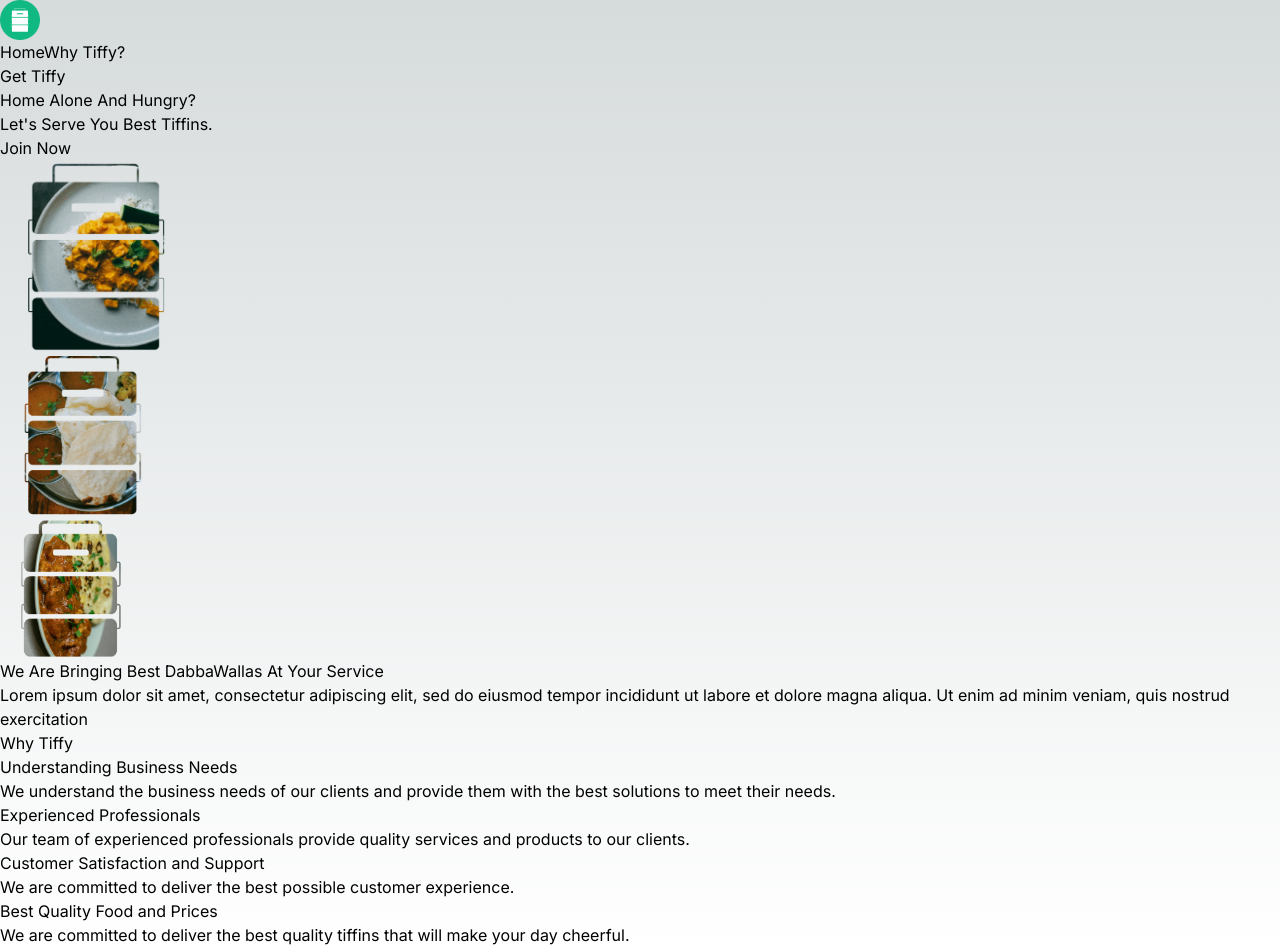
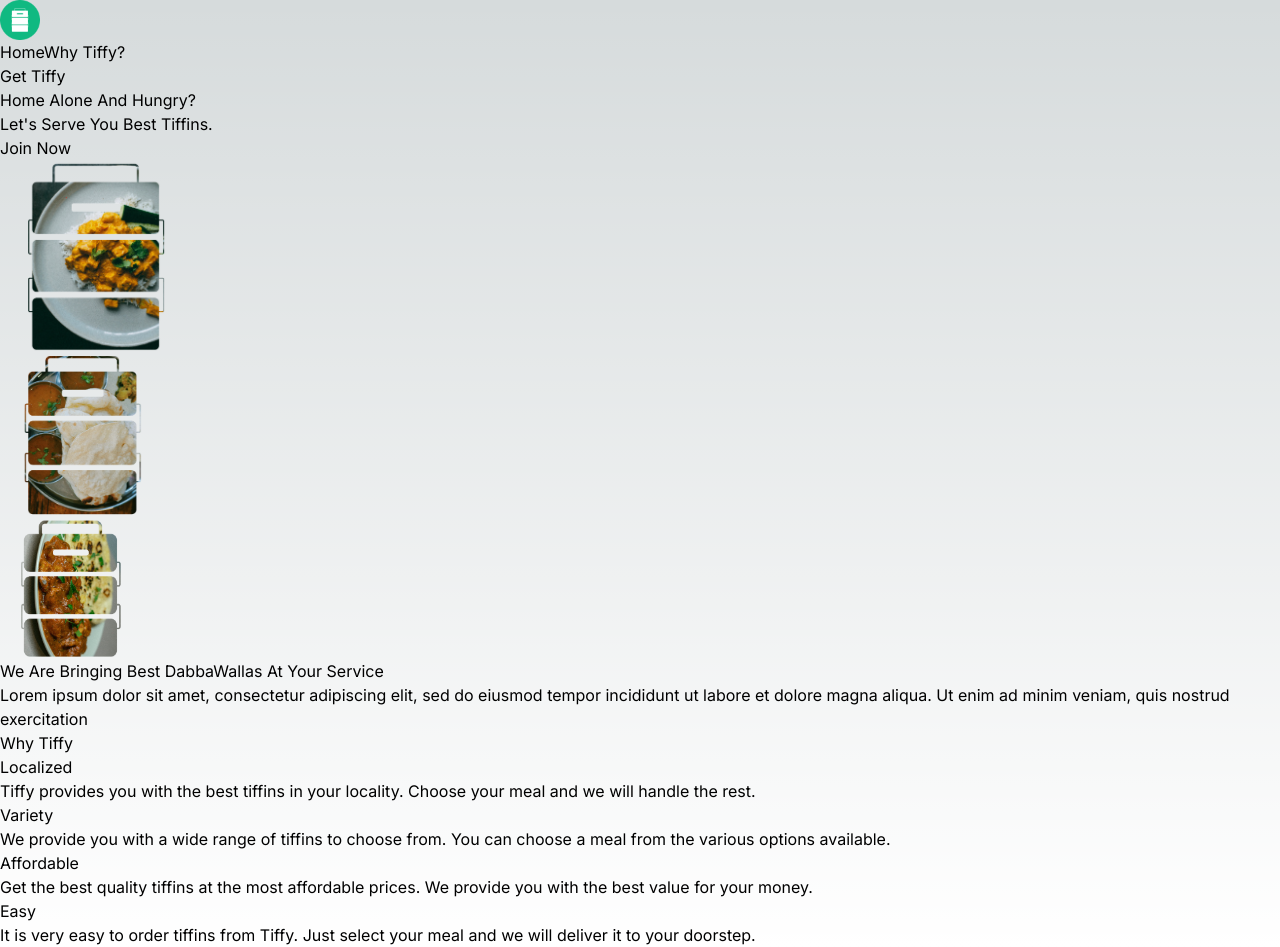
Before and after one commit to HeartBeat1608/tiffy-landing-page, a Next.js app: page / in a window 1280 px wide. Built offline with nearby package versions, Linux system fonts and the light colour scheme.

Commit message:
feat: update card data

```diff
--- a/components/WhyTiffy.tsx
+++ b/components/WhyTiffy.tsx
@@ -7,37 +7,42 @@
       <header className="font-bold text-lg text-center w-full text-emerald-500 py-2">
         {title}
       </header>
-      <div className="font-light text-center border-t-2 border-t-emerald-500 border-dashed pt-3">{description}</div>
+      <div className="font-light text-center border-t-2 border-t-emerald-500 border-dashed pt-3">
+        {description}
+      </div>
     </div>
   );
 };
 
 const cardItems: CardProps[] = [
   {
-    title: "Understanding Business Needs",
+    title: "Localized",
     description:
-      "We understand the business needs of our clients and provide them with the best solutions to meet their needs.",
+      "Tiffy provides you with the best tiffins in your locality. Choose your meal and we will handle the rest.",
   },
   {
-    title: "Experienced Professionals",
+    title: "Variety",
     description:
-      "Our team of experienced professionals provide quality services and products to our clients.",
+      "We provide you with a wide range of tiffins to choose from. You can choose a meal from the various options available.",
   },
   {
-    title: "Customer Satisfaction and Support",
+    title: "Affordable",
     description:
-      "We are committed to deliver the best possible customer experience.",
+      "Get the best quality tiffins at the most affordable prices. We provide you with the best value for your money.",
   },
   {
-    title: "Best Quality Food and Prices",
+    title: "Easy",
     description:
-      "We are committed to deliver the best quality tiffins that will make your day cheerful.",
+      "It is very easy to order tiffins from Tiffy. Just select your meal and we will deliver it to your doorstep.",
   },
 ];
 
 const WhyTiffy = () => {
   return (
-    <div className="bg-white w-full bg-gradient-to-b from-10% from-white via-emerald-300/70 to-white to-90%" id="about">
+    <div
+      className="bg-white w-full bg-gradient-to-b from-10% from-white via-emerald-300/70 to-white to-90%"
+      id="about"
+    >
       <div className="container mx-auto px-6 md:px-0 flex flex-col items-center justify-center py-8 backdrop-blur-xl">
         <h2 className="text-2xl font-bold mb-8">Why Tiffy</h2>
         <div className="grid grid-cols-1 md:grid-cols-2 lg:grid-cols-4 items-center justify-around gap-6 w-10/12">
```
